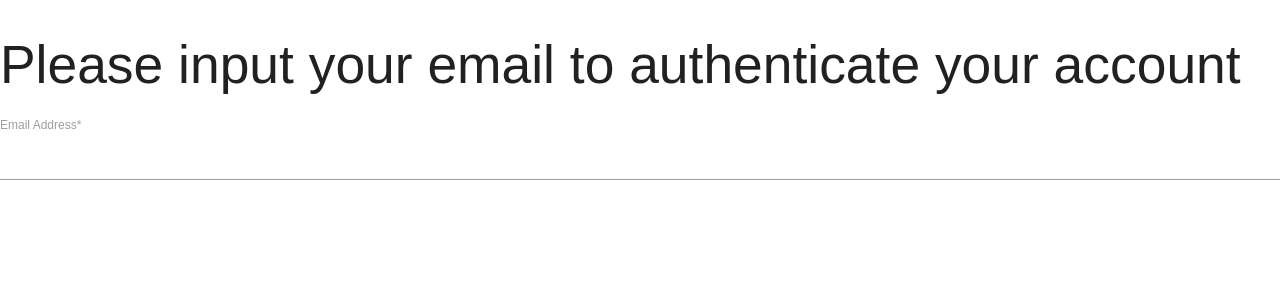
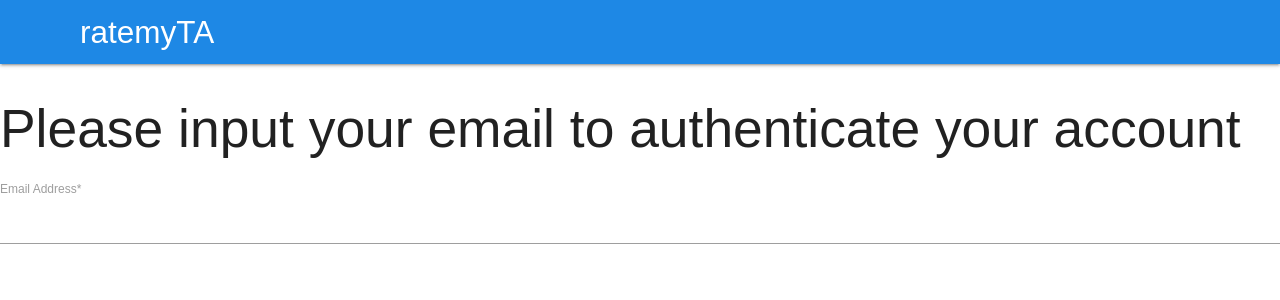
Before and after one commit to cs188-software-design-security-w20/project-paul-eggtart, a Flask app: page /reauthenticate in a window 1280 px wide. Shown: the top 300 px of the page. Run offline with Flask 2, Linux system fonts and the light colour scheme; some libraries are stand-ins or nearby versions.

Commit message:
fix header for reauthenticate

```diff
--- a/templates/reauthenticate.html
+++ b/templates/reauthenticate.html
@@ -5,7 +5,9 @@
 <script type="text/javascript" src="https://ajax.googleapis.com/ajax/libs/jquery/3.4.1/jquery.min.js"></script>
 <script src="{{url_for('static', filename='js/script.js')}}"></script>
 
-
+<nav>
+  <div class="nav-wrapper blue darken-1"><a href="/" class="brand-logo" style="padding-left: 80px;">ratemyTA</a></div>
+</nav>
 {% extends "base.html" %}
 {% block content %}
 <form action="{{ url_for('router.reauthenticate') }}" method="post">
```
